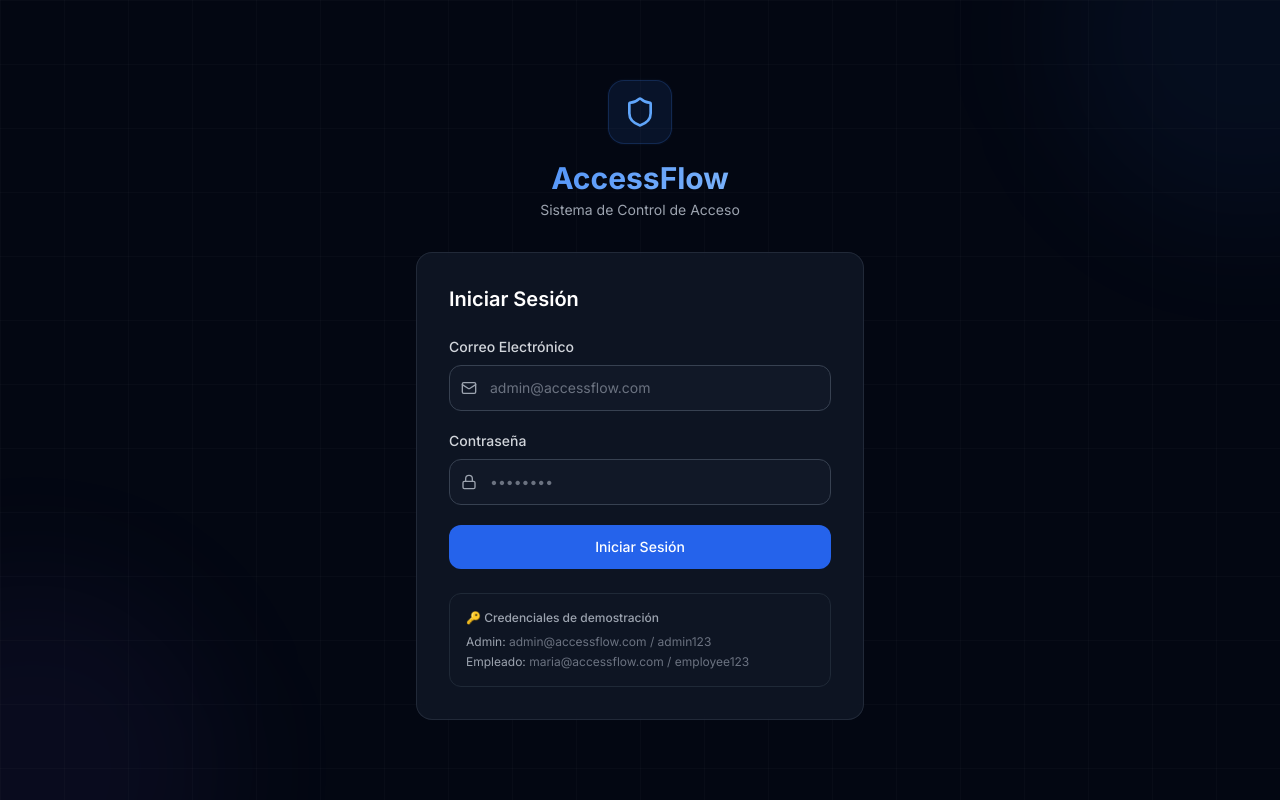
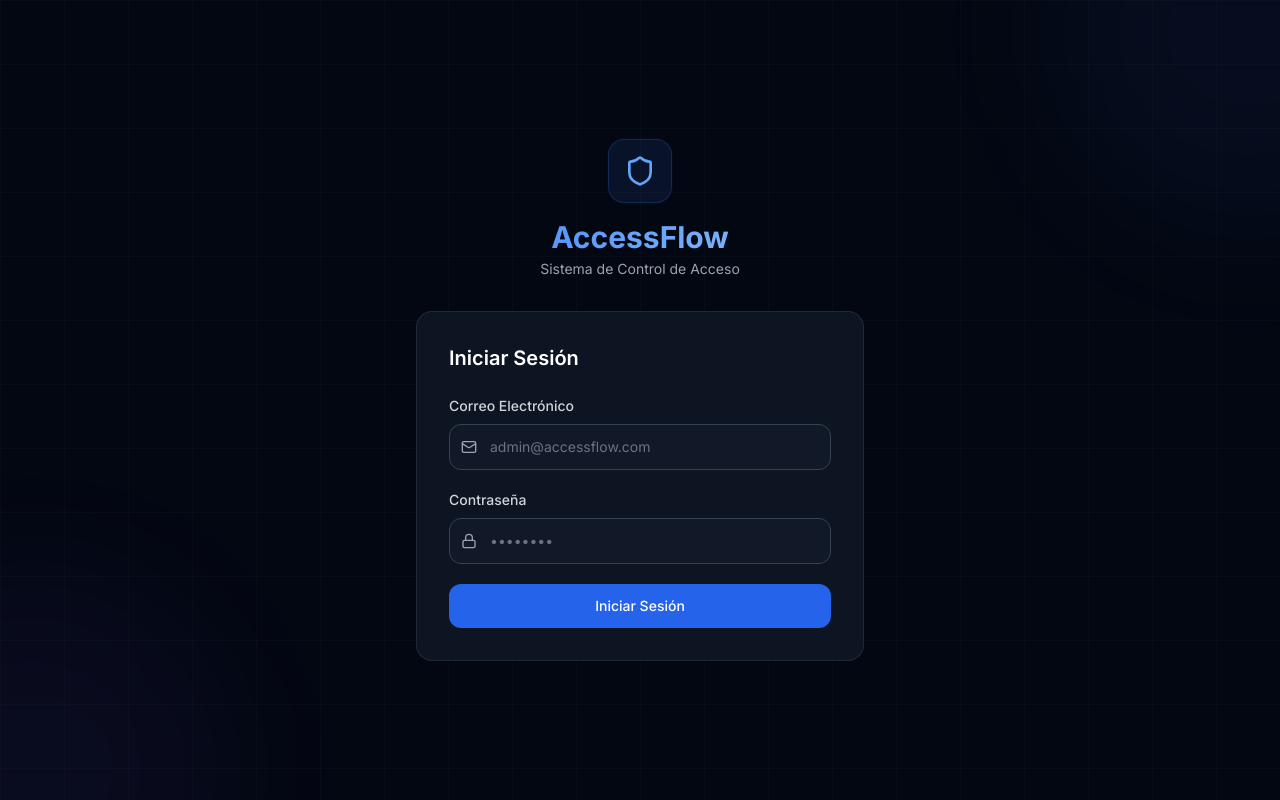
Before and after one commit to addielGit/sistema-de-control-de-acceso-y-asistencia, a Next.js app: page /login in a window 1280 px wide. Built offline with nearby package versions, Linux system fonts and the light colour scheme.

Commit message:
Comentando Demo credentials  en el login

```diff
--- a/src/app/login/page.tsx
+++ b/src/app/login/page.tsx
@@ -126,7 +126,7 @@ export default function LoginPage() {
           </form>
 
           {/* Demo credentials */}
-          <div className="mt-6 p-4 bg-gray-900/50 rounded-xl border border-gray-800">
+          {/* <div className="mt-6 p-4 bg-gray-900/50 rounded-xl border border-gray-800">
             <p className="text-xs text-gray-400 font-medium mb-2">
               🔑 Credenciales de demostración
             </p>
@@ -140,7 +140,7 @@ export default function LoginPage() {
                 maria@accessflow.com / employee123
               </p>
             </div>
-          </div>
+          </div> */}
         </div>
       </div>
     </div>
```
